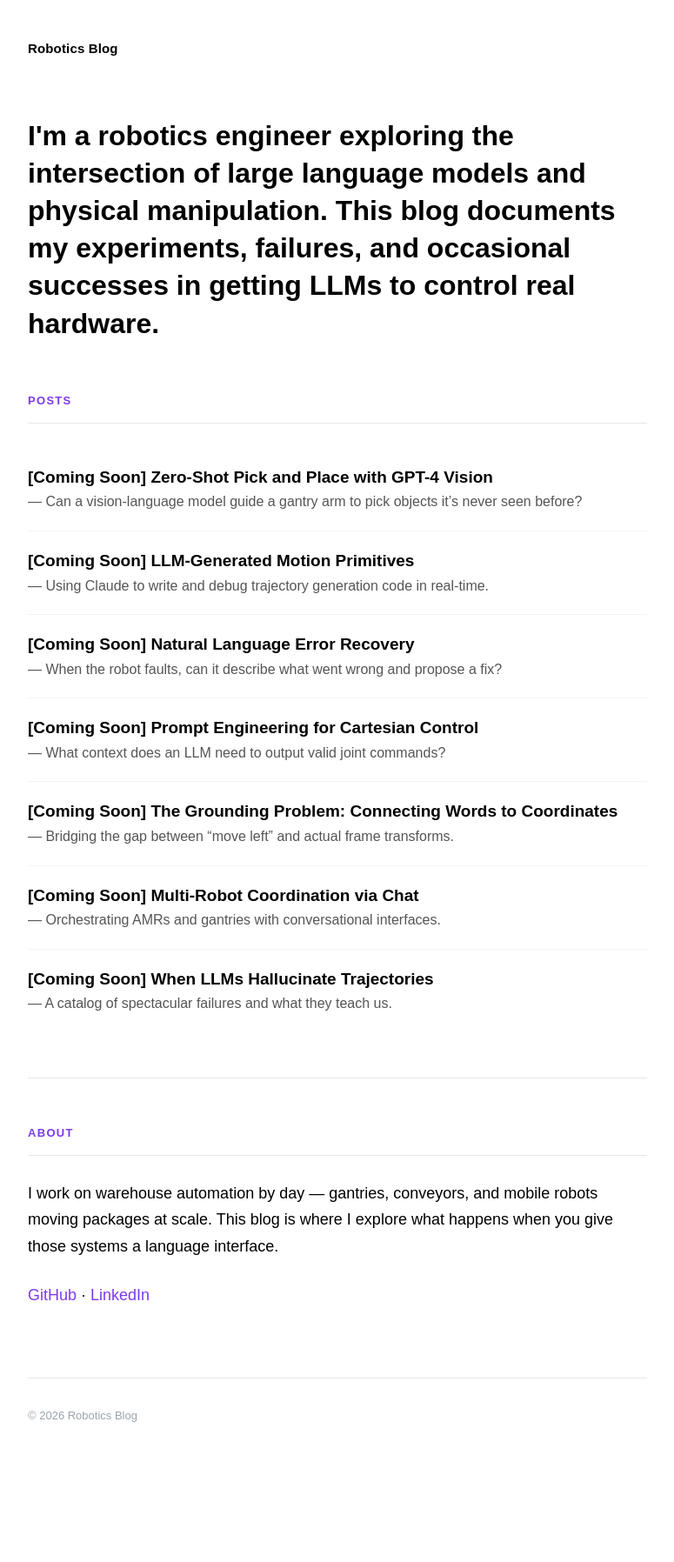
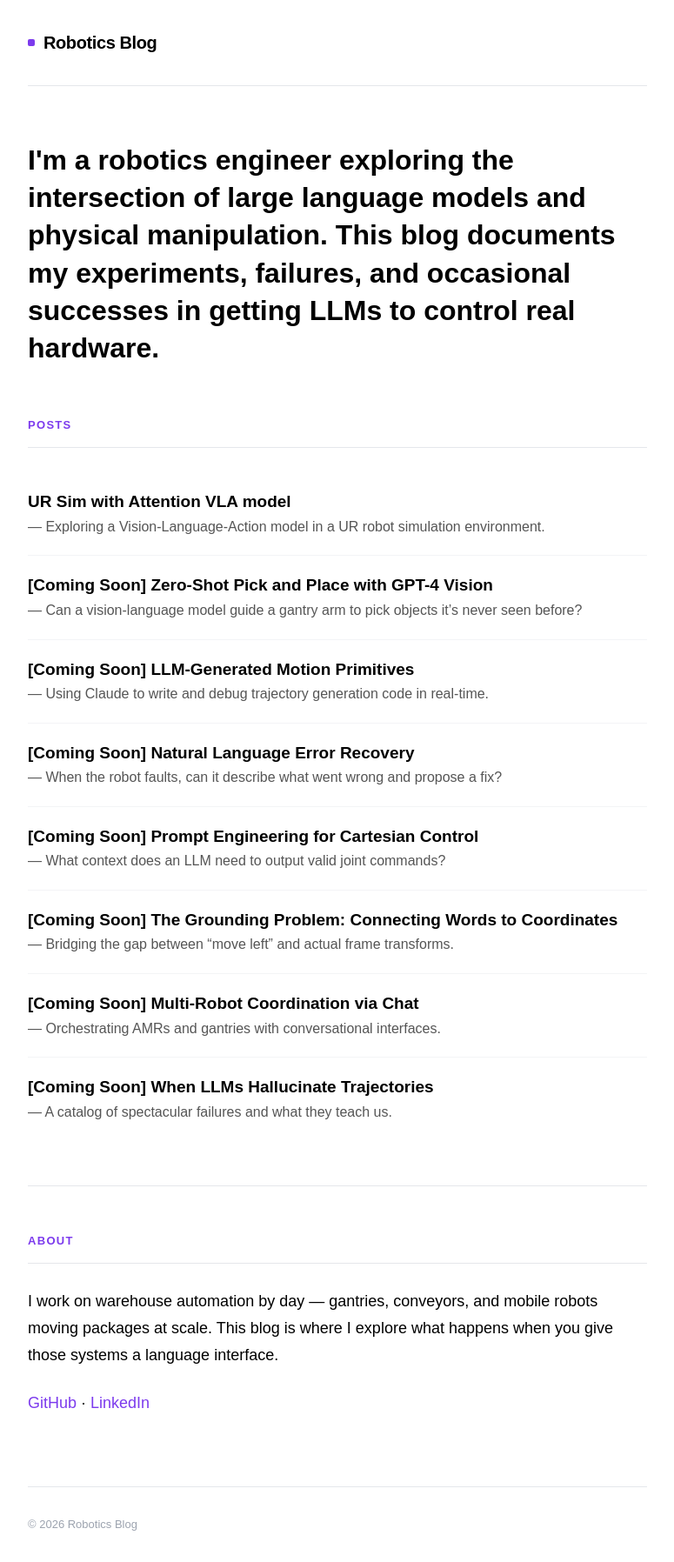
Before and after one commit to sheilsarda/robotics-blog, a Jekyll site: the page built from index.md, in a window 1280 px wide. Shown: the whole page at 87% size, without its empty margins (252-1027 px from the left). Built offline with Jekyll 4.4.1, drawn with Linux system fonts in a browser that asks for light colours; before the commit the page ends 1672 px from its top, so only the background shows below that.

Commit message:
Catchier header with purple accent mark, link first post

```diff
--- a/assets/css/style.css
+++ b/assets/css/style.css
@@ -30,19 +30,34 @@ body {
 
 /* --- Header --- */
 .site-header {
-  padding: 40px 0 0;
+  padding: 32px 0;
+  border-bottom: 1px solid #E5E7EB;
 }
 
 .site-title {
-  font-size: 15px;
-  font-weight: 700;
+  font-size: 20px;
+  font-weight: 800;
   color: #000;
   text-decoration: none;
-  letter-spacing: 0.01em;
+  letter-spacing: -0.02em;
+  display: inline-flex;
+  align-items: center;
+  gap: 10px;
+}
+
+.site-title::before {
+  content: '';
+  display: inline-block;
+  width: 8px;
+  height: 8px;
+  background: #7C3AED;
+  border-radius: 2px;
+  flex-shrink: 0;
 }
 
 .site-title:hover {
   color: #7C3AED;
+  text-decoration: none;
 }
 
 /* --- Hero (homepage) --- */
@@ -95,6 +110,17 @@ li strong {
   color: #000;
   line-height: 1.45;
   margin-bottom: 2px;
+}
+
+li strong a {
+  color: #000;
+  text-decoration: none;
+  transition: color 0.15s ease;
+}
+
+li strong a:hover {
+  color: #7C3AED;
+  text-decoration: none;
 }
 
 /* --- Horizontal rules --- */
--- a/index.md
+++ b/index.md
@@ -3,6 +3,8 @@ layout: home
 ---
 
 #### Posts
+
+- **[UR Sim with Attention VLA model]({{ site.baseurl }}/blog/ur-sim-attention-vla/)** — Exploring a Vision-Language-Action model in a UR robot simulation environment.
 
 - **[Coming Soon] Zero-Shot Pick and Place with GPT-4 Vision** — Can a vision-language model guide a gantry arm to pick objects it's never seen before?
 
```
Also changed, not shown: _posts/2026-02-12-project1.md (+1 -0 lines).
